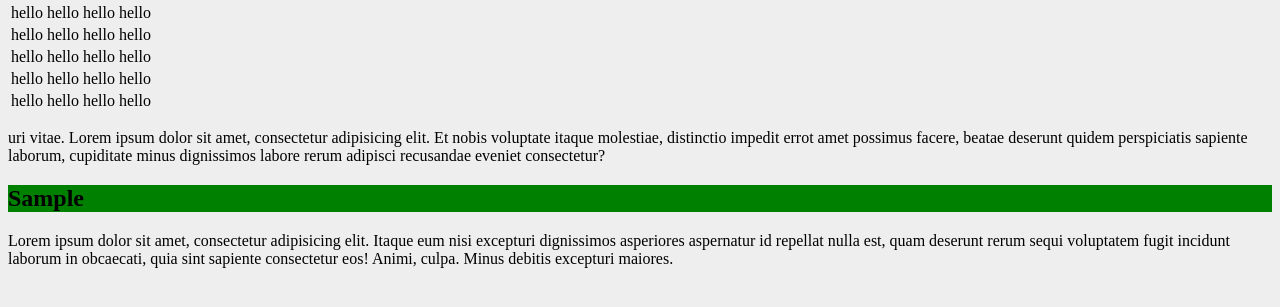
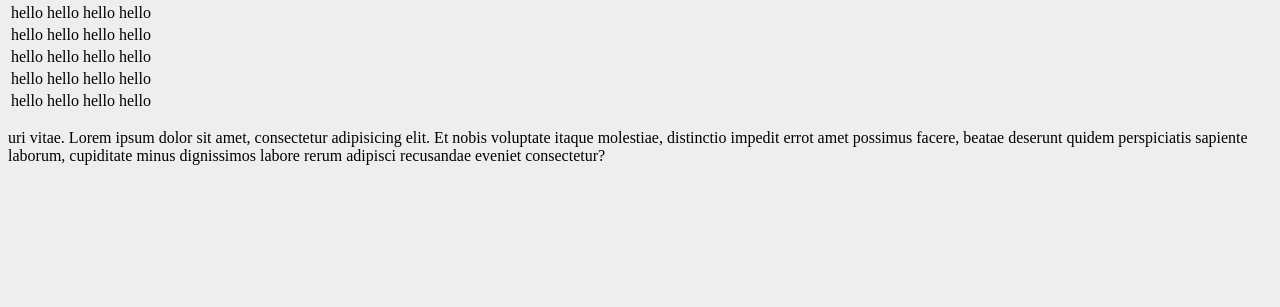
Before and after one commit to praneethweb/pactera, a plain HTML site: page index.html in a window 1280 px wide. Shown: the part 105-412 px from the top of the page. Drawn offline with Linux system fonts and the light colour scheme; files that its build step writes are made by us from their sources.

Commit message:
Revert "Changes committed"
This reverts commit d2bd810a13221f125e2eff509602929af040cefd.

```diff
--- a/css/style.css
+++ b/css/style.css
@@ -5,7 +5,3 @@ body{
 h1{
     color:red;
 }
-
-h2{
-    background: green;
-}
--- a/index.html
+++ b/index.html
@@ -42,13 +42,5 @@
     </table>
 
     <p>uri vitae. Lorem ipsum dolor sit amet, consectetur adipisicing elit. Et nobis voluptate itaque molestiae, distinctio impedit errot amet possimus facere, beatae deserunt quidem perspiciatis sapiente laborum, cupiditate minus dignissimos labore rerum adipisci recusandae eveniet consectetur?</p>
-
-
-      <div class="box">
-
-          <h2>Sample</h2>
-          <p>Lorem ipsum dolor sit amet, consectetur adipisicing elit. Itaque eum nisi excepturi dignissimos asperiores aspernatur id repellat nulla est, quam deserunt rerum sequi voluptatem fugit incidunt laborum in obcaecati, quia sint sapiente consectetur eos! Animi, culpa. Minus debitis excepturi maiores.</p>
-       </div>
-
 </body>
 </html>
```
Also changed, not shown: about.html (deleted, +0 -13 lines).
